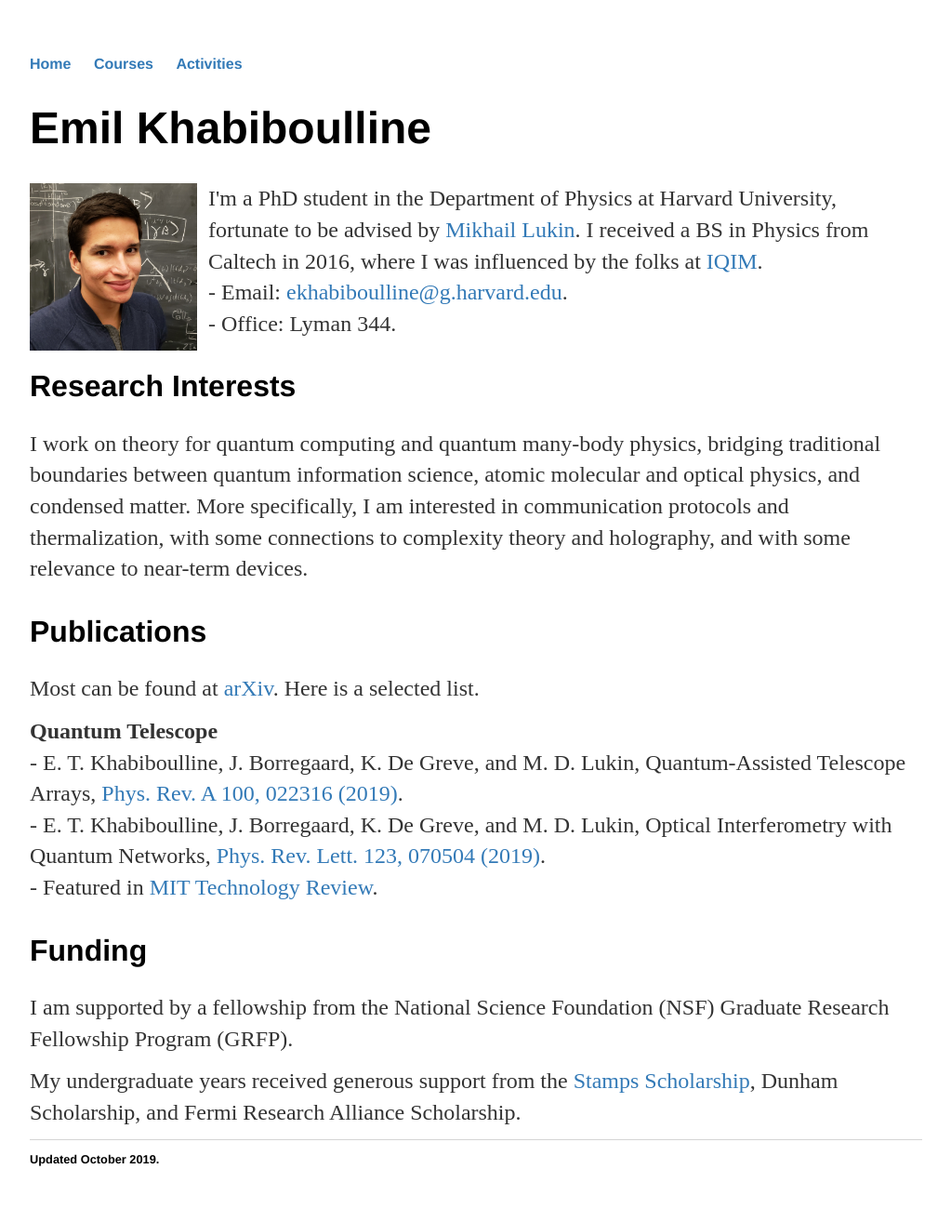
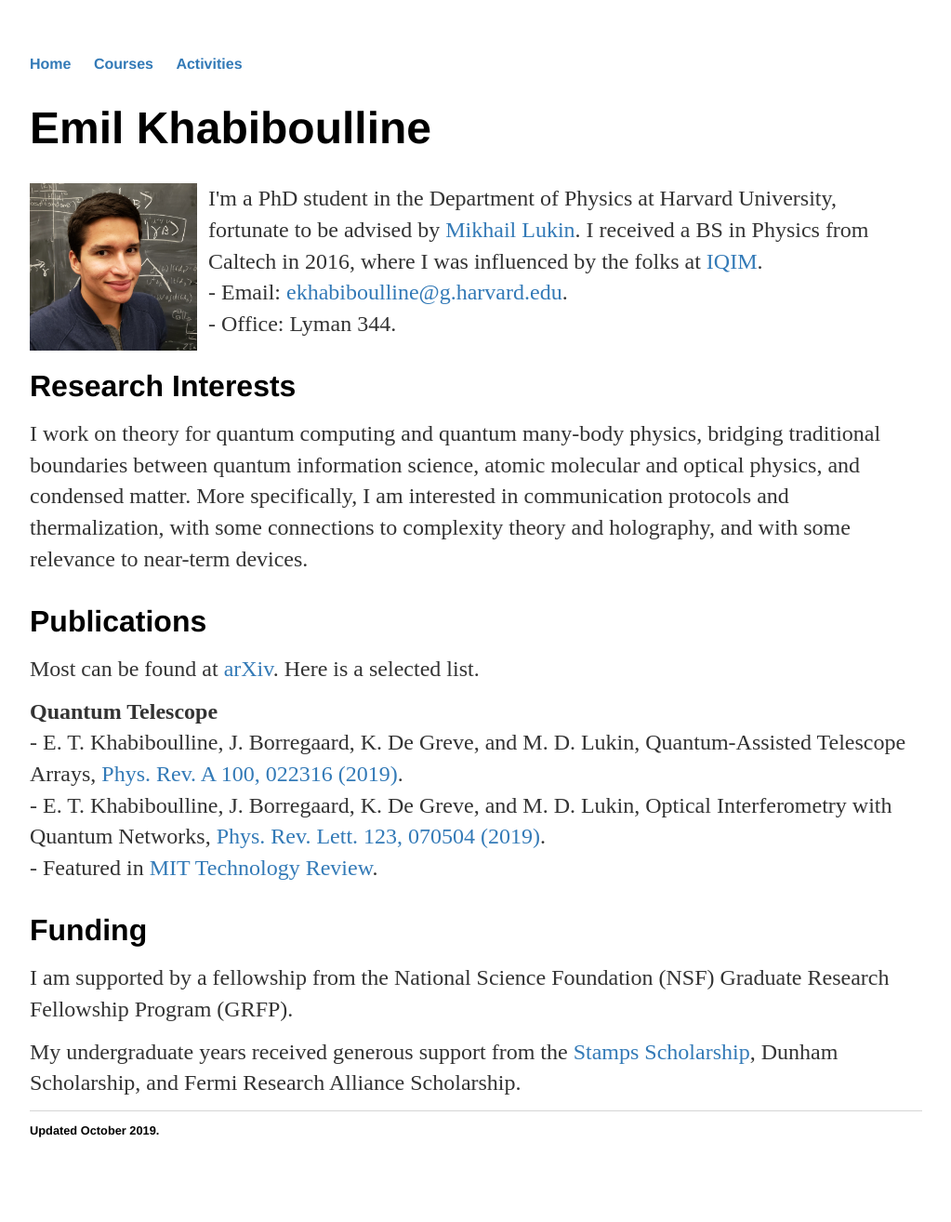
Before and after one commit to emilkhab/emilkhab.github.io, a Jekyll site: the page built from index.html, in a window 1280 px wide. Shown: the whole page at 93% size, without its empty margins (128-1151 px from the left). Built offline with Jekyll 4.4.1, drawn with Linux system fonts in a browser that asks for light colours; after the commit the page ends 1283 px from its top, so only the background shows below that.

Commit message:
Update main.css

```diff
--- a/css/main.css
+++ b/css/main.css
@@ -26,7 +26,7 @@
 h2 {
     font-size: 2em;
     font-family:'Helvetica', 'Arial', 'Sans-Serif';
-    margin-top: 1em;
+    margin: 1em auto 0.5em;
 }
 p {
     font-size: 1.5em;
```
